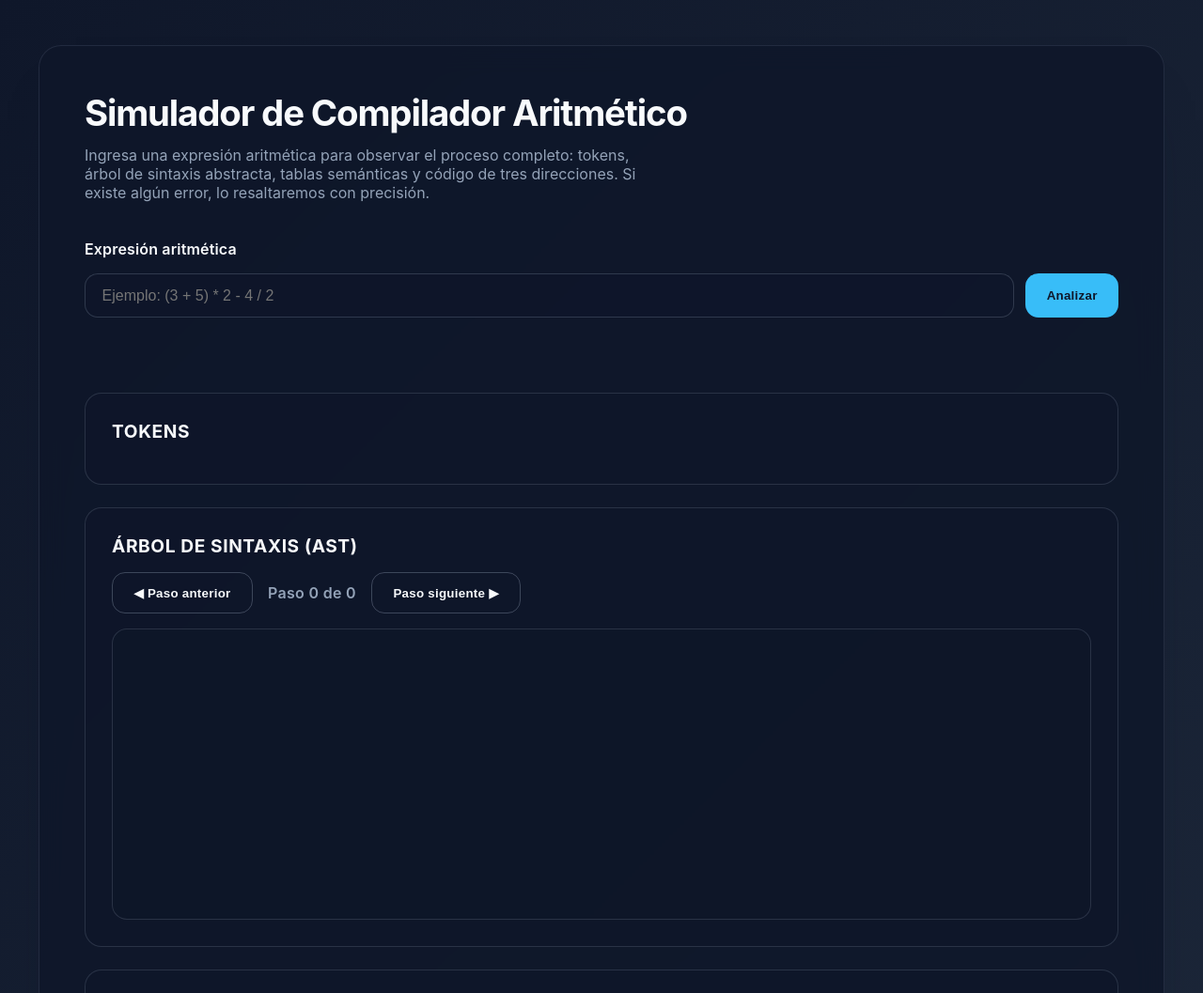
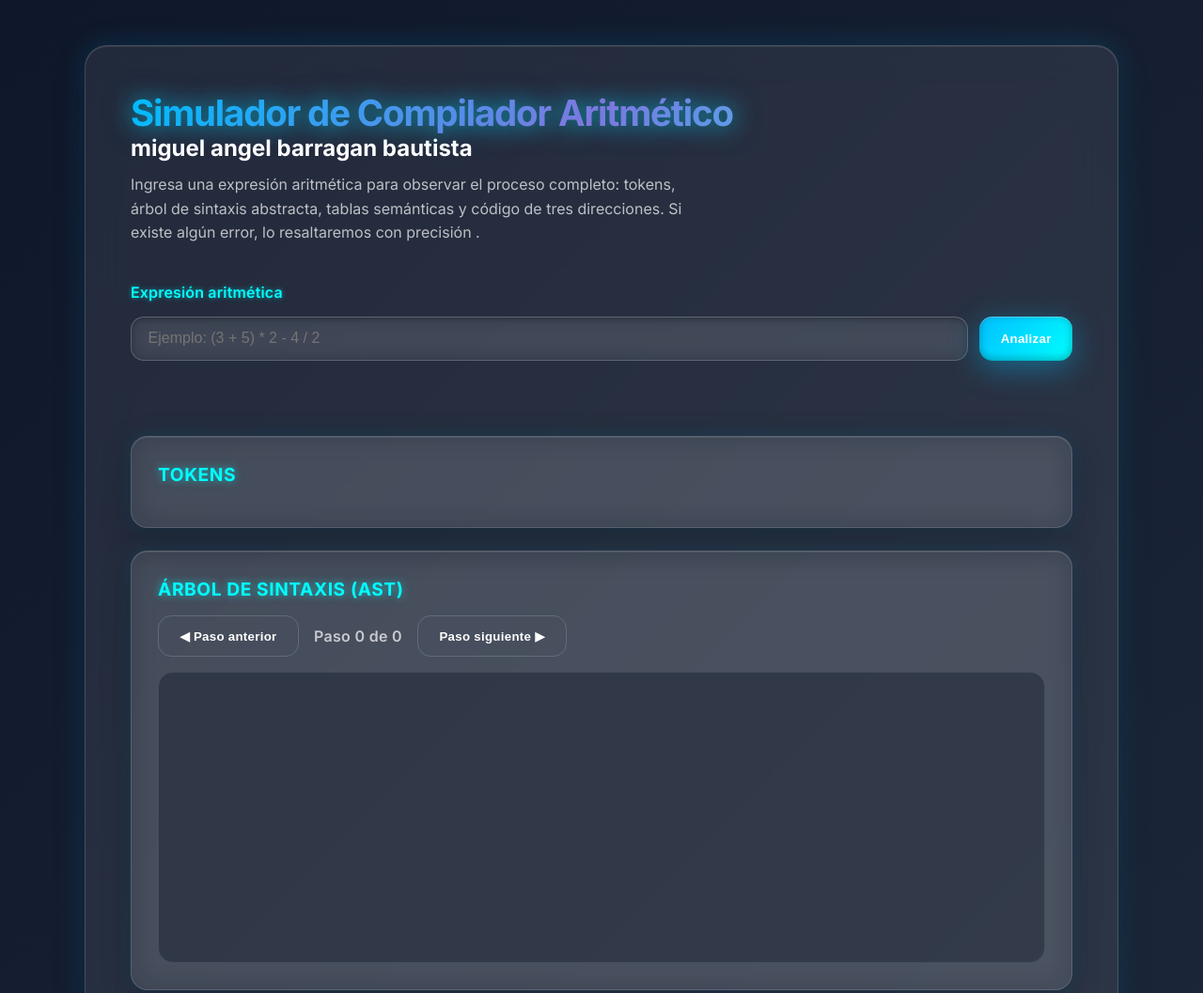
Before and after one commit to migueldra/Compilador, a plain HTML site: page index.html in a window 1280 px wide. Shown: the top 1057 px of the page at 94% size. Drawn offline with Linux system fonts and the light colour scheme.

Commit message:
commit final

```diff
--- a/index.html
+++ b/index.html
@@ -4,16 +4,20 @@
     <meta charset="utf-8" />
     <meta name="viewport" content="width=device-width, initial-scale=1.0" />
     <title>Simulador de Compilador Aritmético</title>
+    <link rel="preconnect" href="https://fonts.googleapis.com">
+    <link rel="preconnect" href="https://fonts.gstatic.com" crossorigin>
+    <link href="https://fonts.googleapis.com/css2?family=Inter:wght@300;400;500;600;700;900&display=swap" rel="stylesheet">
     <link rel="stylesheet" href="styles.css" />
   </head>
   <body>
     <main class="card">
       <header>
-        <h1>Simulador de Compilador Aritmético</h1>
+        <h1>Simulador de Compilador Aritmético </h1>
+        <h2>miguel angel barragan bautista</h2>
         <p>
           Ingresa una expresión aritmética para observar el proceso completo:
           tokens, árbol de sintaxis abstracta, tablas semánticas y código de tres
-          direcciones. Si existe algún error, lo resaltaremos con precisión.
+          direcciones. Si existe algún error, lo resaltaremos con precisión  .
         </p>
       </header>
 
@@ -94,12 +98,12 @@
     <script>
       // Mapa entre cada símbolo y el tipo de token que representa.
       const tiposOperador = {
-        "+": "PLUS",
-        "-": "MINUS",
+        "+": "SUM",
+        "-": "RES",
         "*": "MUL",
         "/": "DIV",
-        "(": "LPAREN",
-        ")": "RPAREN",
+        "(": "PAREN_IZ",
+        ")": "PAREN_D",
       };
 
       // Estado compartido que mantiene los elementos del grafo AST y el paso activo.
@@ -193,7 +197,7 @@
         parseExpression() {
           let node = this.parseTerm();
 
-          while (this.match(new Set(["PLUS", "MINUS"]))) {
+          while (this.match(new Set(["SUM", "RES"]))) {
             const operator = this.advance().value;
             const right = this.parseTerm();
             node = { type: "BinaryOp", operator, left: node, right };
@@ -220,10 +224,10 @@
             return { type: "Number", value: Number(token.value) };
           }
 
-          if (this.match("LPAREN")) {
+          if (this.match("PAREN_IZ")) {
             this.advance();
             const node = this.parseExpression();
-            if (!this.match("RPAREN")) {
+            if (!this.match("PAREN_D")) {
               const position = this.atEnd()
                 ? this.tokens[this.index - 1].position + 1
                 : this.tokens[this.index].position;
--- a/styles.css
+++ b/styles.css
@@ -1,18 +1,47 @@
+/* ============================================
+   SIMULADOR DE COMPILADOR - ESTILO Y2K AERO
+   Inspirado en Windows XP/Vista Aero
+   ============================================ */
 
-p{
-  color: #f8fafc;
+* {
+  margin: 0;
+  padding: 0;
+  box-sizing: border-box;
+}
 
-}
 :root {
-  color-scheme: light dark;
-  --bg: #0f172a;
-  --card-bg: #111827;
-  --accent: #38bdf8;
-  --accent-muted: rgba(56, 189, 248, 0.2);
-  --text: #f8fafc;
-  --text-muted: #94a3b8;
-  --error: #f87171;
-  --success: #4ade80;
+  color-scheme: dark;
+  /* Colores Y2K/Aero */
+  --electric-blue: #00BFFF;
+  --cyan: #00FFFF;
+  --soft-purple: #9370DB;
+  --metallic-silver: #C0C0C0;
+  --white: #FFFFFF;
+  --dark-blue: #001F3F;
+  --midnight: #0A0E27;
+
+  /* Variables originales adaptadas */
+  --bg: #0A0E27;
+  --card-bg: rgba(255, 255, 255, 0.08);
+  --accent: #00BFFF;
+  --accent-muted: rgba(0, 191, 255, 0.2);
+  --text: #FFFFFF;
+  --text-muted: rgba(255, 255, 255, 0.7);
+  --error: #ff5f57;
+  --success: #28ca42;
+
+  /* Gradientes */
+  --gradient-primary: linear-gradient(135deg, #00BFFF 0%, #9370DB 50%, #00FFFF 100%);
+  --gradient-bg: linear-gradient(135deg, #0A0E27 0%, #001F3F 30%, #0A0E27 100%);
+  --gradient-glass: linear-gradient(135deg, rgba(255,255,255,0.1) 0%, rgba(255,255,255,0.05) 100%);
+  --gradient-button: linear-gradient(135deg, #00BFFF 0%, #00FFFF 100%);
+
+  /* Sombras y efectos */
+  --shadow-soft: 0 8px 32px rgba(0, 191, 255, 0.2);
+  --shadow-glow: 0 0 20px rgba(0, 255, 255, 0.5);
+  --shadow-inner: inset 0 2px 4px rgba(0, 0, 0, 0.2);
+  --shadow-text: 0 0 10px rgba(0, 255, 255, 0.8);
+
   font-family: "Inter", "Segoe UI", system-ui, sans-serif;
 }
 
@@ -29,24 +58,36 @@ body {
 
 .card {
   width: min(1100px, 100%);
-  background: rgba(15, 23, 42, 0.85);
-  border: 1px solid rgba(148, 163, 184, 0.15);
+  background: rgba(255, 255, 255, 0.08);
+  backdrop-filter: blur(20px);
+  border: 1px solid rgba(255, 255, 255, 0.15);
   border-radius: 24px;
-  box-shadow: 0 40px 60px -40px rgba(15, 23, 42, 0.8);
-  backdrop-filter: blur(14px);
+  box-shadow:
+    0 8px 32px rgba(0, 0, 0, 0.3),
+    inset 0 1px 0 rgba(255, 255, 255, 0.1),
+    0 0 30px rgba(0, 191, 255, 0.2);
   padding: 3rem clamp(1.5rem, 4vw, 3rem);
+  position: relative;
+  z-index: 1;
 }
 
 header h1 {
   margin: 0;
   font-size: clamp(2rem, 3vw, 2.8rem);
   letter-spacing: -0.03em;
+  background: var(--gradient-primary);
+  -webkit-background-clip: text;
+  -webkit-text-fill-color: transparent;
+  background-clip: text;
+  text-shadow: 0 0 30px rgba(0, 191, 255, 0.5);
+  filter: drop-shadow(0 0 10px rgba(0, 255, 255, 0.3));
 }
 
 header p {
   color: var(--text-muted);
   margin-top: 0.75rem;
   max-width: 60ch;
+  line-height: 1.6;
 }
 
 form {
@@ -58,6 +99,8 @@ form {
 label {
   font-weight: 600;
   letter-spacing: 0.01em;
+  color: var(--cyan);
+  text-shadow: 0 0 5px rgba(0, 255, 255, 0.5);
 }
 
 .input-group {
@@ -70,39 +113,73 @@ input[type="text"] {
   flex: 1 1 260px;
   padding: 0.85rem 1.1rem;
   border-radius: 14px;
-  border: 1px solid rgba(148, 163, 184, 0.25);
-  background: rgba(15, 23, 42, 0.6);
+  border: 1px solid rgba(255, 255, 255, 0.2);
+  background: rgba(255, 255, 255, 0.05);
+  backdrop-filter: blur(10px);
   color: var(--text);
   font-size: 1rem;
-  transition: border-color 0.2s ease, box-shadow 0.2s ease;
+  transition: all 0.3s ease;
+  box-shadow:
+    inset 0 2px 4px rgba(0, 0, 0, 0.2),
+    0 0 0 0 rgba(0, 191, 255, 0);
 }
 
 input[type="text"]:focus {
   outline: none;
-  border-color: var(--accent);
-  box-shadow: 0 0 0 4px var(--accent-muted);
+  border-color: var(--cyan);
+  background: rgba(255, 255, 255, 0.08);
+  box-shadow:
+    inset 0 2px 4px rgba(0, 0, 0, 0.2),
+    0 0 0 4px rgba(0, 191, 255, 0.2),
+    0 0 20px rgba(0, 255, 255, 0.3);
 }
 
 button {
   padding: 0.85rem 1.4rem;
   border-radius: 14px;
   border: none;
-  background: var(--accent);
-  color: #0f172a;
+  background: var(--gradient-button);
+  color: var(--white);
   font-weight: 700;
   letter-spacing: 0.02em;
   cursor: pointer;
-  transition: transform 0.15s ease, box-shadow 0.15s ease;
+  transition: all 0.3s ease;
+  box-shadow:
+    0 8px 32px rgba(0, 191, 255, 0.4),
+    inset 0 1px 0 rgba(255, 255, 255, 0.3),
+    inset 0 -2px 10px rgba(0, 0, 0, 0.3);
+  position: relative;
+  overflow: hidden;
+}
+
+button::before {
+  content: '';
+  position: absolute;
+  top: 0;
+  left: -100%;
+  width: 100%;
+  height: 100%;
+  background: linear-gradient(90deg, transparent, rgba(255, 255, 255, 0.3), transparent);
+  transition: left 0.5s ease;
+}
+
+button:hover::before {
+  left: 100%;
 }
 
 button:hover {
-  transform: translateY(-1px);
-  box-shadow: 0 20px 30px -20px rgba(56, 189, 248, 0.75);
+  transform: translateY(-2px);
+  box-shadow:
+    0 12px 40px rgba(0, 191, 255, 0.6),
+    0 0 30px rgba(0, 255, 255, 0.8),
+    inset 0 1px 0 rgba(255, 255, 255, 0.4);
 }
 
 button:active {
   transform: translateY(0);
-  box-shadow: none;
+  box-shadow:
+    0 4px 16px rgba(0, 191, 255, 0.4),
+    inset 0 2px 4px rgba(0, 0, 0, 0.3);
 }
 
 .status {
@@ -113,10 +190,12 @@ button:active {
 
 .status.success {
   color: var(--success);
+  text-shadow: 0 0 10px rgba(40, 202, 66, 0.8);
 }
 
 .status.error {
   color: var(--error);
+  text-shadow: 0 0 10px rgba(255, 95, 87, 0.8);
 }
 
 .error-preview {
@@ -124,11 +203,15 @@ button:active {
   margin-top: 1rem;
   padding: 1rem;
   border-radius: 12px;
-  background: rgba(248, 113, 113, 0.08);
-  border: 1px solid rgba(248, 113, 113, 0.2);
+  background: rgba(255, 95, 87, 0.1);
+  backdrop-filter: blur(10px);
+  border: 1px solid rgba(255, 95, 87, 0.3);
   font-family: ui-monospace, SFMono-Regular, Menlo, Monaco, Consolas,
     "Liberation Mono", "Courier New", monospace;
   line-height: 1.5;
+  box-shadow:
+    0 4px 20px rgba(255, 95, 87, 0.2),
+    inset 0 1px 0 rgba(255, 255, 255, 0.1);
 }
 
 .error-expression {
@@ -137,10 +220,11 @@ button:active {
 }
 
 .error-expression mark {
-  background: rgba(248, 113, 113, 0.6);
+  background: rgba(255, 95, 87, 0.6);
   color: var(--text);
   border-radius: 6px;
   padding: 0 0.15rem;
+  box-shadow: 0 0 10px rgba(255, 95, 87, 0.5);
 }
 
 .results {
@@ -151,8 +235,22 @@ button:active {
 .panel {
   border-radius: 18px;
   padding: 1.75rem;
-  border: 1px solid rgba(148, 163, 184, 0.2);
-  background: rgba(15, 23, 42, 0.55);
+  border: 1px solid rgba(255, 255, 255, 0.15);
+  background: rgba(255, 255, 255, 0.08);
+  backdrop-filter: blur(15px);
+  box-shadow:
+    0 8px 32px rgba(0, 0, 0, 0.3),
+    inset 0 1px 0 rgba(255, 255, 255, 0.1),
+    0 0 20px rgba(0, 191, 255, 0.15);
+  transition: all 0.3s ease;
+}
+
+.panel:hover {
+  border-color: rgba(0, 255, 255, 0.3);
+  box-shadow:
+    0 12px 40px rgba(0, 191, 255, 0.25),
+    inset 0 1px 0 rgba(255, 255, 255, 0.15),
+    0 0 30px rgba(0, 255, 255, 0.3);
 }
 
 .panel h2 {
@@ -161,6 +259,9 @@ button:active {
   font-size: 1.2rem;
   letter-spacing: 0.03em;
   text-transform: uppercase;
+  color: var(--cyan);
+  text-shadow: 0 0 10px rgba(0, 255, 255, 0.6);
+  font-weight: 700;
 }
 
 .panel pre {
@@ -170,6 +271,8 @@ button:active {
   font-family: ui-monospace, SFMono-Regular, Menlo, Monaco, Consolas,
     "Liberation Mono", "Courier New", monospace;
   line-height: 1.6;
+  color: rgba(255, 255, 255, 0.9);
+  text-shadow: 0 0 5px rgba(0, 255, 255, 0.3);
 }
 
 table {
@@ -183,18 +286,34 @@ th,
 td {
   text-align: left;
   padding: 0.6rem 0.8rem;
-  border-bottom: 1px solid rgba(148, 163, 184, 0.15);
+  border-bottom: 1px solid rgba(255, 255, 255, 0.1);
 }
 
 th {
-  color: var(--text-muted);
+  color: var(--cyan);
   text-transform: uppercase;
   font-size: 0.75rem;
   letter-spacing: 0.08em;
+  text-shadow: 0 0 5px rgba(0, 255, 255, 0.5);
+  font-weight: 700;
+}
+
+tbody tr {
+  transition: background 0.2s ease;
+}
+
+tbody tr:hover {
+  background: rgba(0, 191, 255, 0.1);
 }
 
 tbody tr:last-child td {
   border-bottom: none;
+}
+
+td code {
+  color: var(--cyan);
+  text-shadow: 0 0 5px rgba(0, 255, 255, 0.5);
+  font-weight: 600;
 }
 
 .badge {
@@ -204,12 +323,20 @@ tbody tr:last-child td {
   margin-top: 0.5rem;
   padding: 0.4rem 0.75rem;
   border-radius: 999px;
-  background: rgba(56, 189, 248, 0.1);
-  color: var(--accent);
+  background: rgba(0, 191, 255, 0.15);
+  backdrop-filter: blur(10px);
+  border: 1px solid rgba(0, 255, 255, 0.3);
+  color: var(--cyan);
   font-weight: 600;
   font-size: 0.85rem;
   letter-spacing: 0.03em;
+  box-shadow: 0 0 15px rgba(0, 191, 255, 0.3);
+  text-shadow: 0 0 5px rgba(0, 255, 255, 0.5);
 }
+
+/* ============================================
+   ÁRBOL AST - DISEÑO Y2K AERO MEJORADO
+   ============================================ */
 
 .ast-view {
   display: grid;
@@ -301,6 +428,29 @@ button.secondary:disabled {
   filter: drop-shadow(0 12px 22px rgba(56, 189, 248, 0.35));
 }
 
+/* Scrollbar personalizado estilo Y2K */
+::-webkit-scrollbar {
+  width: 12px;
+}
+
+::-webkit-scrollbar-track {
+  background: rgba(0, 0, 0, 0.3);
+  border-radius: 6px;
+}
+
+::-webkit-scrollbar-thumb {
+  background: var(--gradient-button);
+  border-radius: 6px;
+  box-shadow: 0 0 10px var(--cyan);
+  border: 2px solid transparent;
+  background-clip: padding-box;
+}
+
+::-webkit-scrollbar-thumb:hover {
+  background: var(--cyan);
+  box-shadow: 0 0 15px var(--cyan);
+}
+
 @media (max-width: 720px) {
   body {
     padding: 1.5rem 0.75rem;
```
Also changed, not shown: 3 other files.
